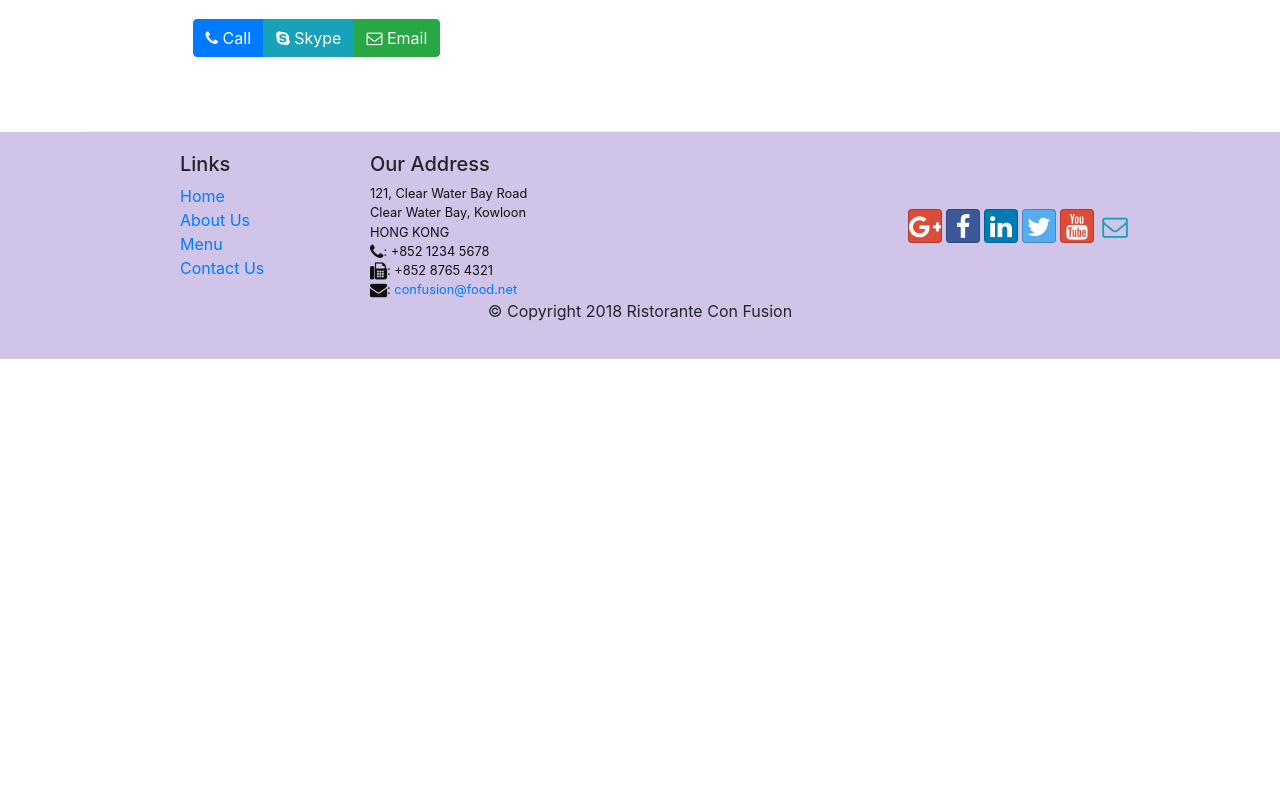
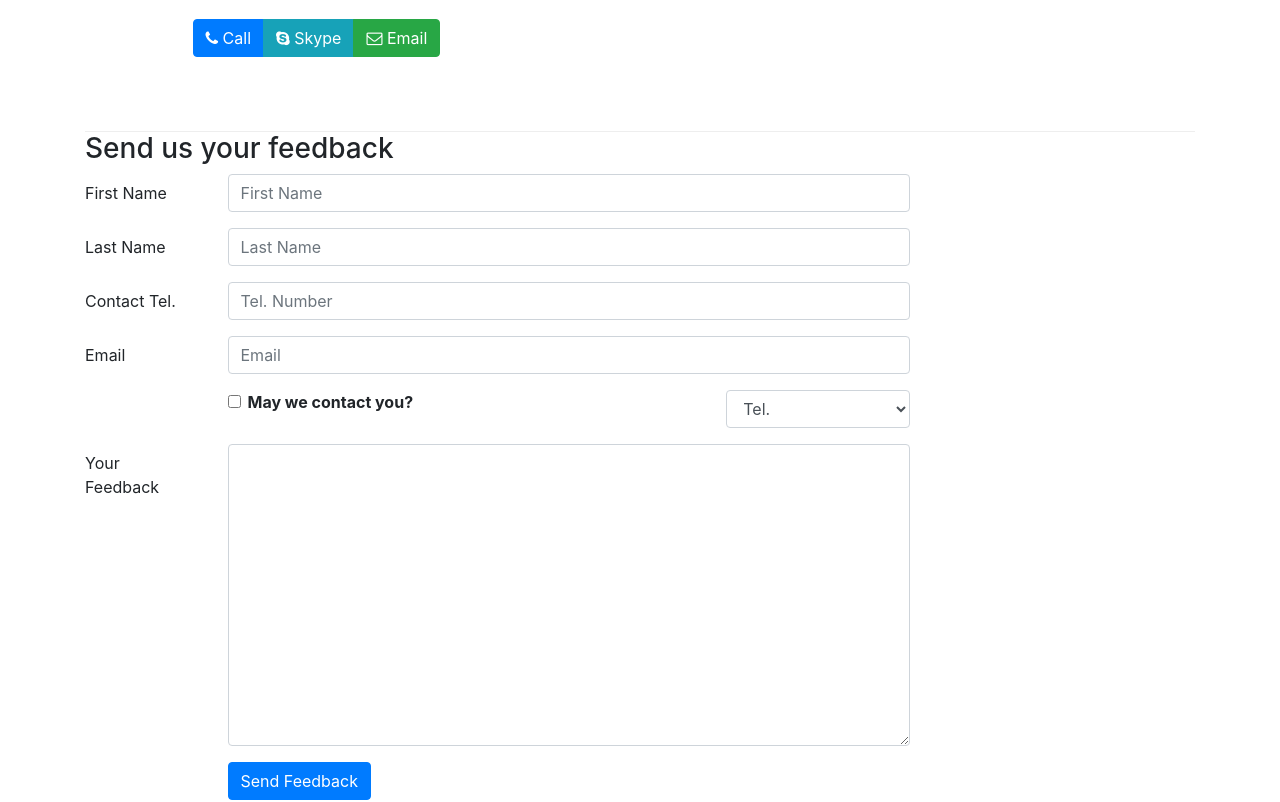
Before and after one commit to aadi2057/ReactApp, a React (Create React App) app: page /contactus in a window 1280 px wide. Shown: the part 740-1542 px from the top of the page. Before the commit the page ends 1099 px from the top, so only its background shows below. Built offline with nearby package versions, Linux system fonts and the light colour scheme.

Commit message:
Controlled Forms

```diff
--- a/src/components/ContactComponent.js
+++ b/src/components/ContactComponent.js
@@ -1,9 +1,44 @@
-import React from 'react';
-import {BreadcrumbItem, Breadcrumb} from 'reactstrap';
+import React, { Component } from 'react';
+import {BreadcrumbItem, Breadcrumb, Button, Form, FormGroup, Label,Input, Col} from 'reactstrap';
 import { Link } from 'react-router-dom';
 
 
-function Contact(props) {
+class Contact extends Component{
+
+    constructor(props){
+        super(props);
+
+        this.state = {
+            firstname: '',
+            lastname: '',
+            telnum: '',
+            email: '',
+            agree: false,
+            contactType: 'Tel.',
+            message: ''
+        }
+        this.handleSubmit = this.handleSubmit.bind(this);
+        this.handleInputChange = this.handleInputChange.bind(this);
+
+    }
+
+    handleInputChange(event){
+        const target =  event.target;
+        const value = target.type === 'checkbox' ? target.checked : target.value;
+        const name = target.name;
+
+        this.setState({
+            [name] : value
+        });
+    }
+
+    handleSubmit(event){
+        console.log("Current State: "+ JSON.stringify(this.state));
+        alert("Current State: "+ JSON.stringify(this.state));
+        event.preventDefault();
+    }
+
+    render(){
         return(
             <div className="container">
                 <div className="row">
@@ -44,8 +79,72 @@
                         </div>
                     </div>
                 </div>
+                <div className="row">
+                    <div className="col-12">
+                        <h3>Send us your feedback</h3>
+
+                    </div>
+                    <div className="col-12 col-md-9">
+                        <Form onSubmit={this.handleSubmit}>
+                            <FormGroup row>
+                                <Label for="firstname" md={2}>First Name</Label>
+                                <Col md={10}>
+                                    <Input onChange={this.handleInputChange} type="text" id="firstname" name="firstname" placeholder="First Name" value={this.state.firstname} />
+                                </Col>
+                            </FormGroup>
+                            <FormGroup row>
+                                <Label htmlFor="lastname" md={2}>Last Name</Label>
+                                <Col md={10}>
+                                    <Input onChange={this.handleInputChange} type="text" id="lastname" name="lastname" placeholder="Last Name" value={this.state.lastname} />
+                                </Col>
+                            </FormGroup>
+                            <FormGroup row>
+                                <Label for="telnum" md={2}>Contact Tel.</Label>
+                                <Col md={10}>
+                                    <Input onChange={this.handleInputChange} type="tel" id="telnum" name="telnum" placeholder="Tel. Number" value={this.state.telnum} />
+                                </Col>
+                            </FormGroup>
+                            <FormGroup row>
+                                <Label for="email" md={2}>Email</Label>
+                                <Col md={10}>
+                                    <Input onChange={this.handleInputChange} type="email" id="email" name="email" placeholder="Email" value={this.state.email} />
+                                </Col>
+                            </FormGroup>
+                            <FormGroup row>
+                                <Col md={{size: 6, offset: 2}}>
+                                    <FormGroup check>
+                                        <Label check>
+                                            <Input onChange={this.handleInputChange} type="checkbox" name="agree" checked={this.state.agree} />{' '}
+                                            <strong>May we contact you?</strong>
+                                        </Label>
+                                    </FormGroup>
+                                </Col>
+                                <Col md={{size: 3, offset: 1}}>
+                                    <Input onChange={this.handleInputChange} type="select" name="contactType" value={this.state.contactType}>
+                                    <option>Tel.</option>
+                                    <option>Email</option>
+                                    </Input>
+                                </Col>
+                            </FormGroup>
+                            <FormGroup row>
+                                <Label for="message" md={2}>Your Feedback</Label>
+                                <Col md={10}>
+                                    <Input onChange={this.handleInputChange} type="textarea" id="message" name="message" rows="12" value={this.state.message} />
+                                </Col>
+                            </FormGroup>
+                            <FormGroup row>
+                                <Col md={{size: 10, offset: 2}}>
+                                    <Button type="submit" color="primary">Send Feedback</Button>
+                                </Col>
+                            </FormGroup>
+                        </Form>
+                    </div>
+                </div>
+
             </div>
         );
     }
 
+}
+
 export default Contact;
```
Lines whose indentation alone changed are shown as unchanged.
